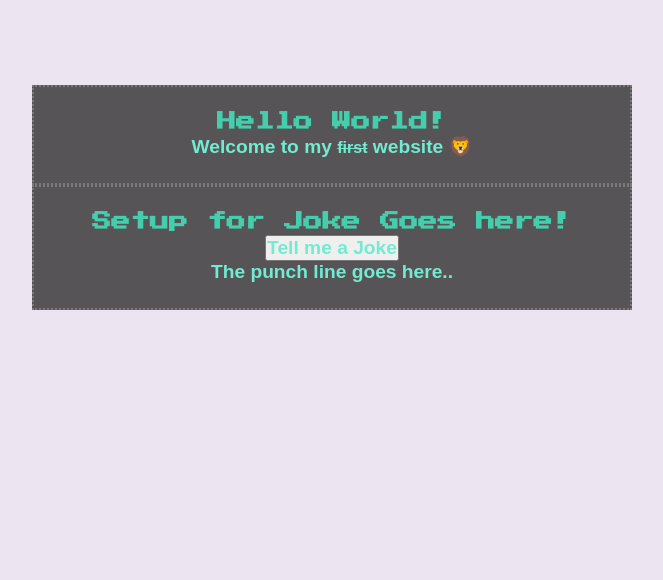
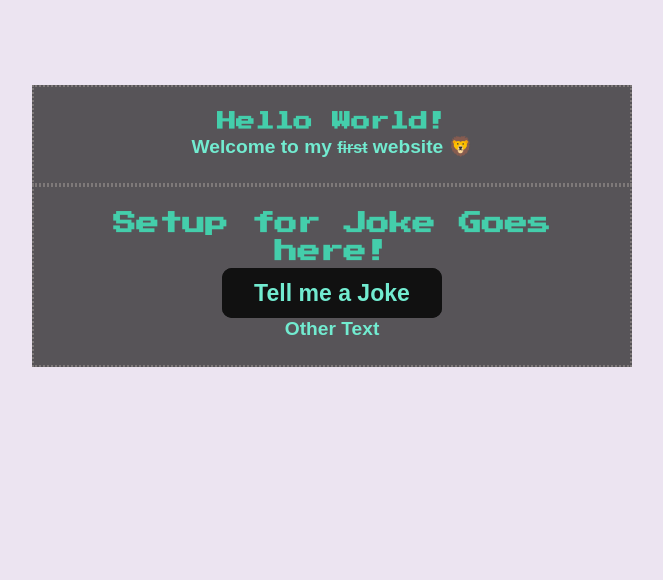
Before and after one commit to CristinaRiveraV/CristinaRiveraV.github.io, a PHP site: page / in a window 1280 px wide. Shown: the part 84-664 px from the top of the page, without its empty margins (308-971 px from the left). Run offline with PHP 8.4, Linux system fonts and the light colour scheme.

Commit message:
Added Joke API
can connect to API and get all the jokes but cannot "click" button to change display

```diff
--- a/src/HTML/HomePage/tellMeAJoke.htm
+++ b/src/HTML/HomePage/tellMeAJoke.htm
@@ -1,9 +1,17 @@
+
 <div class="start intro_text">
+    <div>
+        <h2 title="This is a joke from public joke api!"><samp id="joke_setup"> Setup for Joke Goes here! </samp></h2>
+    </div>
     <div class="introduction_text">
-        <h1 title="This is a joke from public joke api!" id="joke_setup"><samp> Setup for Joke Goes here! </samp></h1>
-    </div>
-    <div class="introduction_text" id="joke_punchline">
-        <button id="joke_question"> <h2> Tell me a Joke </h2> </button>
-        <h2 id="joke_punchline">The punch line goes here..</h2>
+        <button class="glow-on-hover h2" id="joke_question"> <h2> Tell me a Joke </h2> </button>
+        <script>
+            //import {displayPunchline} from "./../JS/jokeAPI.js";
+
+
+            //document.getElementById("joke_question").addEventListener("click", displayPunchline);
+            //document.getElementById("joke_question").onclick = displayPunchline;
+        </script>
+        <h2 id="test">Other Text</h2>
     </div>
 </div>
--- a/src/contact.htm
+++ b/src/contact.htm
@@ -4,7 +4,6 @@
 <link rel="stylesheet" href="./styles/mainStyle.css">
 <link href="https://fonts.googleapis.com/css2?family=Bangers&family=Russo+One&display=swap" rel="stylesheet">
 <link href="https://fonts.googleapis.com/css2?family=Press+Start+2P&display=swap" rel="stylesheet">
-<link rel="stylesheet" href="./styles/contact.css">
 <!--Add script for adding other HTML elements-->
 <script src="./JS/includeHTML.js"></script>
 
--- a/src/cv.htm
+++ b/src/cv.htm
@@ -3,7 +3,6 @@
 
 <!--Add al personalized styles-->
 <link rel="stylesheet" href="./styles/mainStyle.css">
-<link rel="stylesheet" href="./styles/cv.css">
 <link href="https://fonts.googleapis.com/css2?family=Bangers&family=Russo+One&display=swap" rel="stylesheet">
 <link href="https://fonts.googleapis.com/css2?family=Press+Start+2P&display=swap" rel="stylesheet">
 <script src="https://kit.fontawesome.com/982a230181.js" crossorigin="anonymous"></script>
@@ -42,7 +41,6 @@
         <p class="contact loc"><i class="fa fa-home"></i>Edinburgh, UK</p>
       </div><br>
 
-      <link rel="stylesheet" href="./styles/skills.css">
       <div class="skills">
         <article>
           <section name="progamminglangs">
--- a/src/index.htm
+++ b/src/index.htm
@@ -6,7 +6,7 @@
 <link href="https://fonts.googleapis.com/css2?family=Press+Start+2P&display=swap" rel="stylesheet">
 <!--Add script for adding other HTML elements-->
 <script src="./JS/includeHTML.js"></script>
-<script src="./JS/jokeAPI.js"></script>
+<script src="./JS/jokeAPI.js" type=" module "></script>
 
 <head>
   <meta charset="UTF-8">
--- /dev/null
+++ b/src/styles/buttons.css
@@ -0,0 +1,59 @@
+/*GLOWING BUTTON*/
+.glow-on-hover {
+    width: 220px;
+    height: 50px;
+    border: none;
+    outline: none;
+    background: #111;
+    cursor: pointer;
+    position: relative;
+    z-index: 0;
+    border-radius: 10px;
+}
+
+.glow-on-hover:before {
+    content: '';
+    background: linear-gradient(45deg, #ff0000, #ff7300, #fffb00, #48ff00, #00ffd5, #002bff, #7a00ff, #ff00c8, #ff0000);
+    position: absolute;
+    top: -2px;
+    left:-2px;
+    background-size: 400%;
+    z-index: -1;
+    filter: blur(5px);
+    width: calc(100% + 4px);
+    height: calc(100% + 4px);
+    animation: glowing 20s linear infinite;
+    opacity: 0;
+    transition: opacity .3s ease-in-out;
+    border-radius: 10px;
+}
+
+.glow-on-hover:active {
+    color: #000
+}
+
+.glow-on-hover:active:after {
+    background: transparent;
+}
+
+.glow-on-hover:hover:before {
+    opacity: 1;
+}
+
+.glow-on-hover:after {
+    z-index: -1;
+    content: '';
+    position: absolute;
+    width: 100%;
+    height: 100%;
+    background: #111;
+    left: 0;
+    top: 0;
+    border-radius: 10px;
+}
+
+@keyframes glowing {
+    0% { background-position: 0 0; }
+    50% { background-position: 400% 0; }
+    100% { background-position: 0 0; }
+}
--- a/src/styles/mainStyle.css
+++ b/src/styles/mainStyle.css
@@ -1,3 +1,6 @@
+@import url("./buttons.css");
+@import url("./contact.css");
+@import url("./cv.css");
 /*General items*/
 * {
     box-sizing: border-box;
@@ -34,7 +37,10 @@
   font-size: larger;
   color: rgb(114, 235, 208);
   }
-
+  .h2{
+    font-size: larger;
+    color: rgb(114, 235, 208);
+    }
 /*Header*/
 header{
   color: rgb(255, 193, 21);
```
Also changed, not shown: src/JS/jokeAPI.js (+29 -15 lines).
